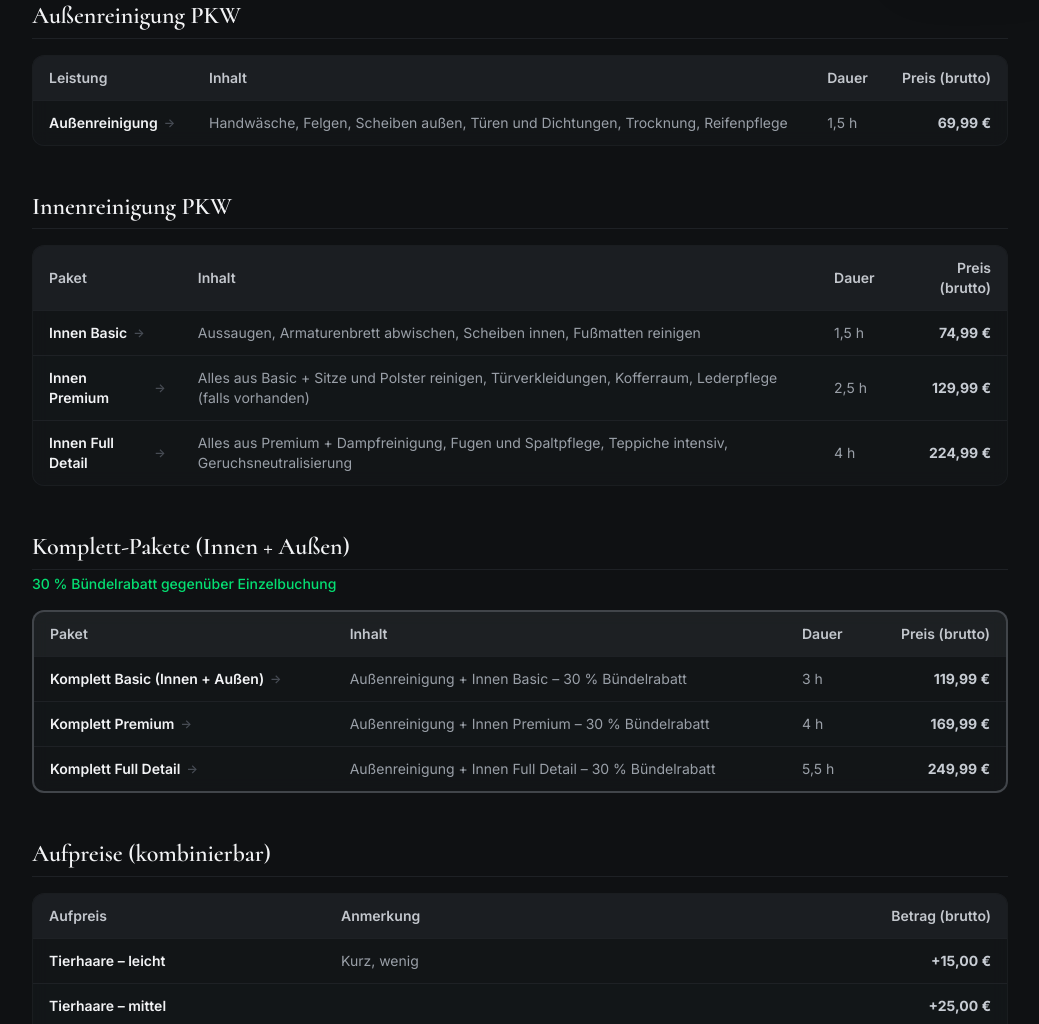
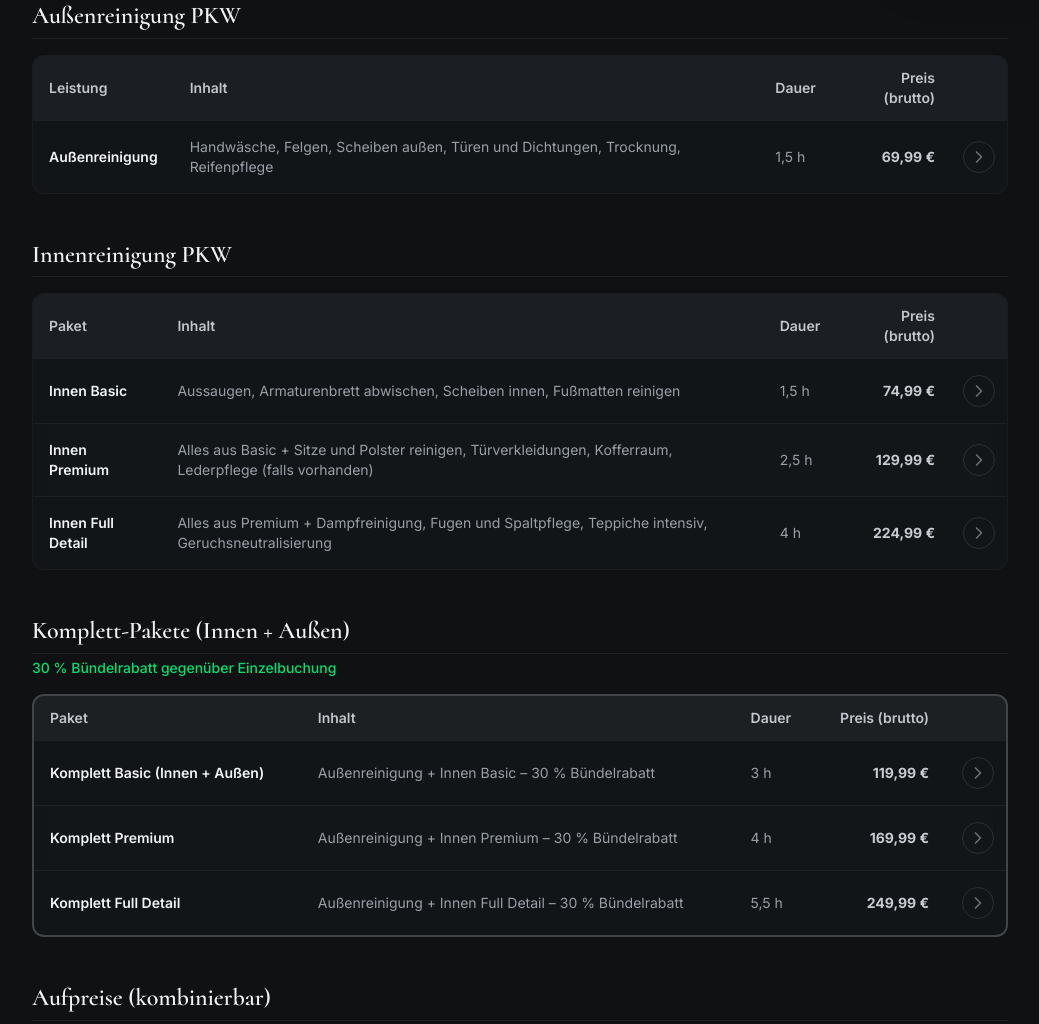
Before and after one commit to marcelostn/aufbereitung, an Astro site: page /leistungen in a window 1280 px wide. Shown: the part 842-1866 px from the top of the page, without its empty margins (120-1159 px from the left). Built offline with nearby package versions, Linux system fonts and the light colour scheme; Astro itself is replaced by a stand-in of ours.

Commit message:
Leistungen: ganze Tabellenzeile klickbar mit deutlichem Hover-Effekt

```diff
--- a/src/pages/leistungen.astro
+++ b/src/pages/leistungen.astro
@@ -47,19 +47,20 @@ const fahrkostenTabelle = [
               <th class="text-left px-4 py-3 font-semibold">Inhalt</th>
               <th class="text-left px-4 py-3 font-semibold">Dauer</th>
               <th class="text-right px-4 py-3 font-semibold">Preis (brutto)</th>
+              <th class="px-2 py-3"></th>
             </tr>
           </thead>
           <tbody>
-            <tr class="border-t border-zinc-800 hover:bg-zinc-800/50 transition-colors">
-              <td class="px-4 py-3">
-                <a href={detailHref('aussen')} class="font-semibold text-zinc-100 hover:text-amber-400 transition-colors inline-flex items-center gap-1.5 group">
-                  {PKW_PAKETE.aussen.name}
-                  <span class="text-zinc-600 group-hover:text-amber-400 transition-colors text-xs">→</span>
-                </a>
+            <tr class="paket-row border-t border-zinc-800 cursor-pointer transition-all duration-150" data-href={detailHref('aussen')}>
+              <td class="px-4 py-4 font-semibold text-zinc-100">{PKW_PAKETE.aussen.name}</td>
+              <td class="px-4 py-4 text-zinc-400">{PKW_PAKETE.aussen.beschreibung}</td>
+              <td class="px-4 py-4 text-zinc-400">{PKW_PAKETE.aussen.dauer}</td>
+              <td class="px-4 py-4 text-right font-bold text-amber-400">{eur(PKW_PAKETE.aussen.bruttoPreis)}</td>
+              <td class="px-3 py-4 text-right">
+                <span class="paket-chevron inline-flex items-center justify-center w-8 h-8 rounded-full border border-zinc-700 text-zinc-500 transition-all">
+                  <svg xmlns="http://www.w3.org/2000/svg" class="w-4 h-4" viewBox="0 0 24 24" fill="none" stroke-width="2.5" stroke="currentColor" aria-hidden="true"><path stroke-linecap="round" stroke-linejoin="round" d="M8.25 4.5l7.5 7.5-7.5 7.5" /></svg>
+                </span>
               </td>
-              <td class="px-4 py-3 text-zinc-400">{PKW_PAKETE.aussen.beschreibung}</td>
-              <td class="px-4 py-3 text-zinc-400">{PKW_PAKETE.aussen.dauer}</td>
-              <td class="px-4 py-3 text-right font-bold text-amber-400">{eur(PKW_PAKETE.aussen.bruttoPreis)}</td>
             </tr>
           </tbody>
         </table>
@@ -77,20 +78,21 @@ const fahrkostenTabelle = [
               <th class="text-left px-4 py-3 font-semibold">Inhalt</th>
               <th class="text-left px-4 py-3 font-semibold">Dauer</th>
               <th class="text-right px-4 py-3 font-semibold">Preis (brutto)</th>
+              <th class="px-2 py-3"></th>
             </tr>
           </thead>
           <tbody>
             {(['innen_basic', 'innen_premium', 'innen_detail'] as const).map((key, i) => (
-              <tr class={`border-t border-zinc-800 hover:bg-zinc-800/50 transition-colors ${i % 2 === 1 ? 'bg-zinc-900/40' : ''}`}>
-                <td class="px-4 py-3">
-                  <a href={detailHref(key)} class="font-semibold text-zinc-100 hover:text-amber-400 transition-colors inline-flex items-center gap-1.5 group">
-                    {PKW_PAKETE[key].name}
-                    <span class="text-zinc-600 group-hover:text-amber-400 transition-colors text-xs">→</span>
-                  </a>
+              <tr class={`paket-row border-t border-zinc-800 cursor-pointer transition-all duration-150 ${i % 2 === 1 ? 'bg-zinc-900/40' : ''}`} data-href={detailHref(key)}>
+                <td class="px-4 py-4 font-semibold text-zinc-100">{PKW_PAKETE[key].name}</td>
+                <td class="px-4 py-4 text-zinc-400">{PKW_PAKETE[key].beschreibung}</td>
+                <td class="px-4 py-4 text-zinc-400">{PKW_PAKETE[key].dauer}</td>
+                <td class="px-4 py-4 text-right font-bold text-amber-400">{eur(PKW_PAKETE[key].bruttoPreis)}</td>
+                <td class="px-3 py-4 text-right">
+                  <span class="paket-chevron inline-flex items-center justify-center w-8 h-8 rounded-full border border-zinc-700 text-zinc-500 transition-all">
+                    <svg xmlns="http://www.w3.org/2000/svg" class="w-4 h-4" viewBox="0 0 24 24" fill="none" stroke-width="2.5" stroke="currentColor" aria-hidden="true"><path stroke-linecap="round" stroke-linejoin="round" d="M8.25 4.5l7.5 7.5-7.5 7.5" /></svg>
+                  </span>
                 </td>
-                <td class="px-4 py-3 text-zinc-400">{PKW_PAKETE[key].beschreibung}</td>
-                <td class="px-4 py-3 text-zinc-400">{PKW_PAKETE[key].dauer}</td>
-                <td class="px-4 py-3 text-right font-bold text-amber-400">{eur(PKW_PAKETE[key].bruttoPreis)}</td>
               </tr>
             ))}
           </tbody>
@@ -110,20 +112,21 @@ const fahrkostenTabelle = [
               <th class="text-left px-4 py-3 font-semibold">Inhalt</th>
               <th class="text-left px-4 py-3 font-semibold">Dauer</th>
               <th class="text-right px-4 py-3 font-semibold">Preis (brutto)</th>
+              <th class="px-2 py-3"></th>
             </tr>
           </thead>
           <tbody>
             {(['komplett_basic', 'komplett_premium', 'komplett_detail'] as const).map((key, i) => (
-              <tr class={`border-t border-zinc-800 hover:bg-amber-500/5 transition-colors ${i % 2 === 1 ? 'bg-zinc-900/40' : ''}`}>
-                <td class="px-4 py-3">
-                  <a href={detailHref(key)} class="font-semibold text-zinc-100 hover:text-amber-400 transition-colors inline-flex items-center gap-1.5 group">
-                    {PKW_PAKETE[key].name}
-                    <span class="text-zinc-600 group-hover:text-amber-400 transition-colors text-xs">→</span>
-                  </a>
+              <tr class={`paket-row border-t border-zinc-800 cursor-pointer transition-all duration-150 ${i % 2 === 1 ? 'bg-zinc-900/40' : ''}`} data-href={detailHref(key)}>
+                <td class="px-4 py-4 font-semibold text-zinc-100">{PKW_PAKETE[key].name}</td>
+                <td class="px-4 py-4 text-zinc-400">{PKW_PAKETE[key].beschreibung}</td>
+                <td class="px-4 py-4 text-zinc-400">{PKW_PAKETE[key].dauer}</td>
+                <td class="px-4 py-4 text-right font-bold text-amber-400">{eur(PKW_PAKETE[key].bruttoPreis)}</td>
+                <td class="px-3 py-4 text-right">
+                  <span class="paket-chevron inline-flex items-center justify-center w-8 h-8 rounded-full border border-zinc-700 text-zinc-500 transition-all">
+                    <svg xmlns="http://www.w3.org/2000/svg" class="w-4 h-4" viewBox="0 0 24 24" fill="none" stroke-width="2.5" stroke="currentColor" aria-hidden="true"><path stroke-linecap="round" stroke-linejoin="round" d="M8.25 4.5l7.5 7.5-7.5 7.5" /></svg>
+                  </span>
                 </td>
-                <td class="px-4 py-3 text-zinc-400">{PKW_PAKETE[key].beschreibung}</td>
-                <td class="px-4 py-3 text-zinc-400">{PKW_PAKETE[key].dauer}</td>
-                <td class="px-4 py-3 text-right font-bold text-amber-400">{eur(PKW_PAKETE[key].bruttoPreis)}</td>
               </tr>
             ))}
           </tbody>
@@ -271,4 +274,39 @@ const fahrkostenTabelle = [
       </div>
     </div>
   </div>
+
+  <style>
+    /* Klickbare Paket-Zeilen – ganze Zeile als Button mit deutlicher Hover-Wirkung */
+    .paket-row:hover {
+      background: rgba(245, 158, 11, 0.08);
+      box-shadow: inset 3px 0 0 0 #f59e0b;
+    }
+    .paket-row:hover .paket-chevron {
+      background: #f59e0b;
+      border-color: #f59e0b;
+      color: #09090b;
+      transform: translateX(2px);
+    }
+    .paket-row:focus-visible {
+      outline: 2px solid #f59e0b;
+      outline-offset: -2px;
+    }
+  </style>
+
+  <script>
+    // Ganze Tabellen-Zeile als Klick-Ziel: data-href → Navigation
+    document.querySelectorAll<HTMLTableRowElement>('tr.paket-row[data-href]').forEach((row) => {
+      const href = row.dataset.href;
+      if (!href) return;
+      row.setAttribute('role', 'link');
+      row.setAttribute('tabindex', '0');
+      row.addEventListener('click', () => { window.location.href = href; });
+      row.addEventListener('keydown', (e) => {
+        if (e.key === 'Enter' || e.key === ' ') {
+          e.preventDefault();
+          window.location.href = href;
+        }
+      });
+    });
+  </script>
 </BaseLayout>
```
